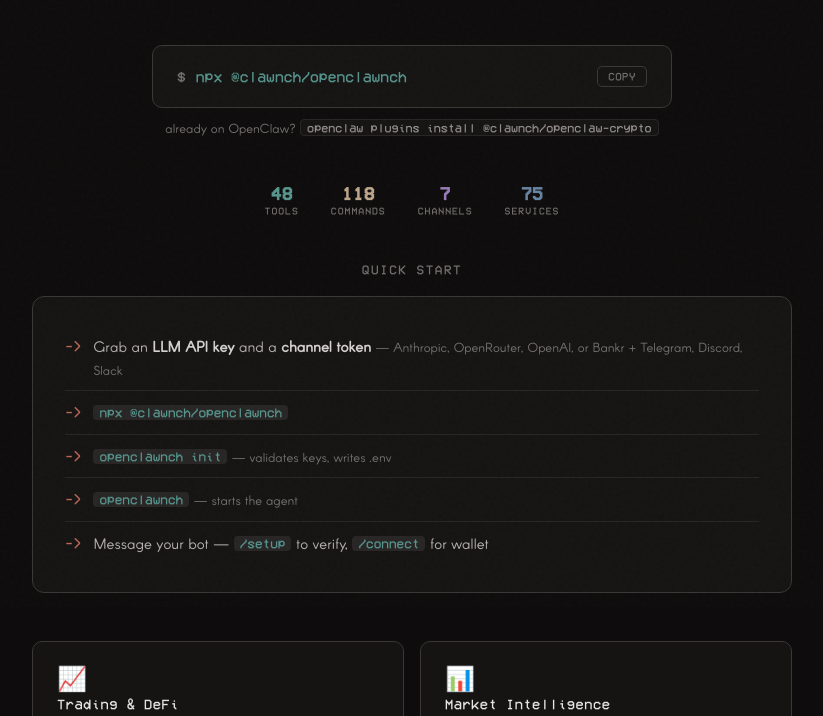
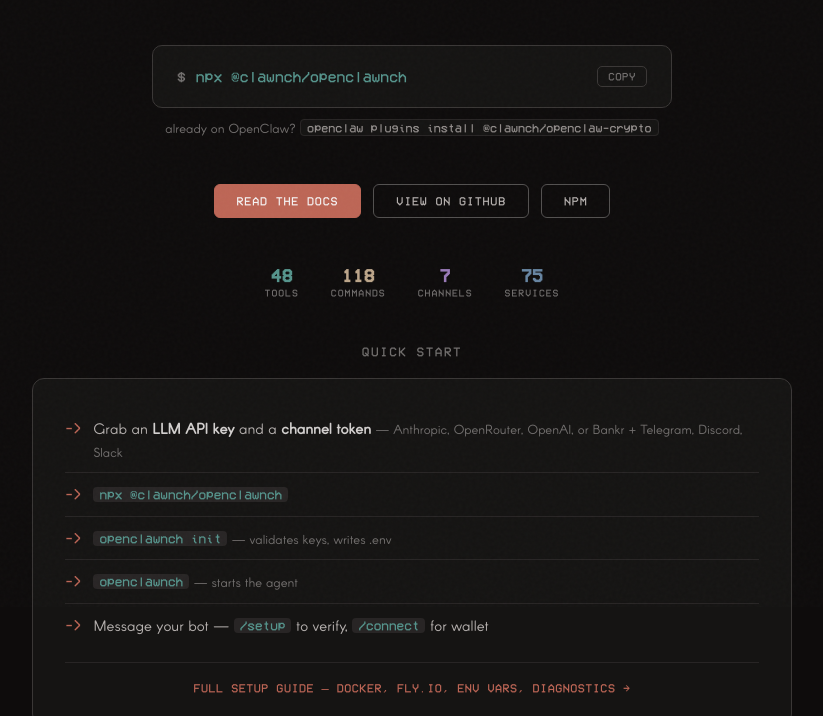
Before and after one commit to clawnchdev/openclawnch, a website: page site/index.html in a window 1280 px wide. Shown: the part 193-909 px from the top of the page, without its empty margins (228-1051 px from the left). Drawn offline with Linux system fonts and the light colour scheme.

Commit message:
add prominent CTA buttons, wallet modes + self-improvement cards, setup guide link, fix docs URL

```diff
--- a/site/index.html
+++ b/site/index.html
@@ -209,6 +209,61 @@
       border: 1px solid var(--neutral-800);
     }
 
+    /* ── CTA Buttons ── */
+    .cta-row {
+      display: flex;
+      gap: 12px;
+      flex-wrap: wrap;
+      justify-content: center;
+      width: 100%;
+    }
+
+    .cta-btn {
+      font-family: var(--font-mono);
+      font-size: 12px;
+      text-transform: uppercase;
+      letter-spacing: 0.8px;
+      text-decoration: none;
+      padding: 10px 22px;
+      border-radius: 6px;
+      transition: transform 0.15s, background 0.2s, border-color 0.2s, color 0.2s;
+      cursor: pointer;
+      display: inline-flex;
+      align-items: center;
+      gap: 6px;
+    }
+
+    .cta-btn:hover {
+      transform: translateY(-1px);
+    }
+
+    .cta-btn:active {
+      transform: scale(0.98);
+    }
+
+    .cta-btn.primary {
+      background: var(--lobster-400);
+      color: var(--neutral-50);
+      border: 1px solid var(--lobster-400);
+    }
+
+    .cta-btn.primary:hover {
+      background: var(--lobster-300);
+      border-color: var(--lobster-300);
+      box-shadow: 0 0 20px hsla(9, 52%, 54%, 0.15);
+    }
+
+    .cta-btn.secondary {
+      background: transparent;
+      color: var(--neutral-300);
+      border: 1px solid var(--neutral-600);
+    }
+
+    .cta-btn.secondary:hover {
+      border-color: var(--neutral-500);
+      color: var(--neutral-100);
+    }
+
     /* ── Stats Bar ── */
     .stats-bar {
       width: 100%;
@@ -305,6 +360,27 @@
       font-weight: 600;
     }
 
+    .quick-start-footer {
+      margin-top: 16px;
+      padding-top: 14px;
+      border-top: 1px solid var(--neutral-800);
+      text-align: center;
+    }
+
+    .quick-start-footer a {
+      font-family: var(--font-mono);
+      font-size: 12px;
+      text-transform: uppercase;
+      letter-spacing: 0.5px;
+      color: var(--lobster-400);
+      text-decoration: none;
+      transition: color 0.15s;
+    }
+
+    .quick-start-footer a:hover {
+      color: var(--lobster-300);
+    }
+
     /* ── Features ── */
     .features {
       display: grid;
@@ -351,6 +427,8 @@
     .feature-card:nth-child(2):hover .feature-name { color: var(--seafoam-400); }
     .feature-card:nth-child(3):hover .feature-name { color: var(--sand-300); }
     .feature-card:nth-child(4):hover .feature-name { color: var(--blue-400); }
+    .feature-card:nth-child(5):hover .feature-name { color: var(--purple-400); }
+    .feature-card:nth-child(6):hover .feature-name { color: var(--lobster-300); }
 
     .feature-desc {
       font-size: 13px;
@@ -444,6 +522,7 @@
 
     .hero      { animation: fadeInUp 0.5s ease both; }
     .install   { animation: fadeInUp 0.5s ease 0.05s both; }
+    .cta-row   { animation: fadeInUp 0.5s ease 0.08s both; }
     .stats-bar { animation: fadeInUp 0.5s ease 0.1s both; }
     .qs-section { animation: fadeInUp 0.5s ease 0.15s both; }
     .features  { animation: fadeInUp 0.5s ease 0.2s both; }
@@ -500,6 +579,12 @@
       </div>
     </div>
 
+    <div class="cta-row">
+      <a href="https://github.com/clawnchbot/openclawnch/tree/master/docs" class="cta-btn primary" target="_blank" rel="noopener">Read the Docs</a>
+      <a href="https://github.com/clawnchbot/openclawnch" class="cta-btn secondary" target="_blank" rel="noopener">View on GitHub</a>
+      <a href="https://www.npmjs.com/package/@clawnch/openclawnch" class="cta-btn secondary" target="_blank" rel="noopener">npm</a>
+    </div>
+
     <div class="stats-bar">
       <div class="stat">
         <div class="stat-value teal">48</div>
@@ -547,6 +632,9 @@
             Message your bot — <code>/setup</code> to verify, <code>/connect</code> for wallet
           </span>
         </div>
+        <div class="quick-start-footer">
+          <a href="https://github.com/clawnchbot/openclawnch/blob/master/docs/SETUP.md" target="_blank" rel="noopener">Full setup guide — Docker, Fly.io, env vars, diagnostics →</a>
+        </div>
       </div>
     </div>
 
@@ -571,6 +659,16 @@
         <div class="feature-name">Security First</div>
         <div class="feature-desc">WalletConnect non-custodial mode, bounded approvals, credential leak detection, prompt injection guards.</div>
       </div>
+      <div class="feature-card">
+        <div class="feature-emoji">👛</div>
+        <div class="feature-name">Three Wallet Modes</div>
+        <div class="feature-desc">WalletConnect (agent never holds keys), encrypted local BIP-39 mnemonic, or Bankr custodial multi-chain wallet.</div>
+      </div>
+      <div class="feature-card">
+        <div class="feature-emoji">🧠</div>
+        <div class="feature-name">Self-Improvement</div>
+        <div class="feature-desc">Procedural memory, skill evolution, session recall. The agent learns from experience and improves over time.</div>
+      </div>
     </div>
 
     <div class="channels">
@@ -585,7 +683,7 @@
       <div class="footer-links">
         <a href="https://github.com/clawnchbot/openclawnch" target="_blank" rel="noopener">GitHub</a>
         <a href="https://www.npmjs.com/package/@clawnch/openclawnch" target="_blank" rel="noopener">npm</a>
-        <a href="https://github.com/clawnchbot/openclawnch/tree/main/docs" target="_blank" rel="noopener">Docs</a>
+        <a href="https://github.com/clawnchbot/openclawnch/tree/master/docs" target="_blank" rel="noopener">Docs</a>
         <a href="https://x.com/Clawnch_Bot" target="_blank" rel="noopener">X</a>
         <a href="https://t.me/ClawnchAlerts" target="_blank" rel="noopener">Telegram</a>
       </div>
```
